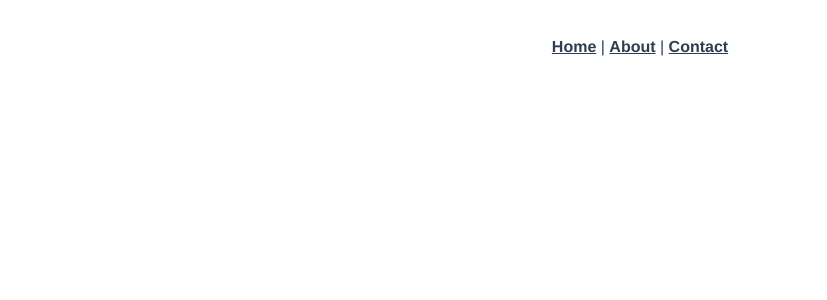
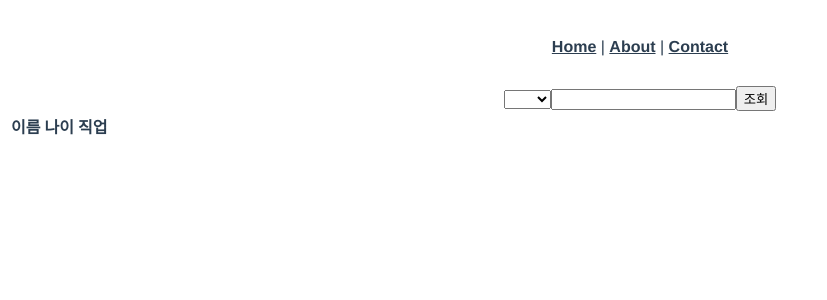
Before and after one commit to jyryuitpro/vue-default, a Vue app: page /search in a window 1280 px wide. Shown: the top 300 px of the page, without its empty margins (0-827 px from the left). Built offline with nearby package versions, Linux system fonts and the light colour scheme.

Commit message:
조회화면, 저장화면 실습

```diff
--- a/src/router/index.js
+++ b/src/router/index.js
@@ -90,9 +90,14 @@ const routes = [
     component: () => import(/* webpackChunkName: "about" */ '../views/Example09.vue')
   },
   {
-    path: '/example10',
-    name: 'Example10',
-    component: () => import(/* webpackChunkName: "about" */ '../views/Example10.vue')
+    path: '/search',
+    name: 'Search',
+    component: () => import(/* webpackChunkName: "about" */ '../views/Search.vue')
+  },
+  {
+    path: '/save',
+    name: 'Save',
+    component: () => import(/* webpackChunkName: "about" */ '../views/Save.vue')
   },
 ]
 
--- /dev/null
+++ b/src/views/Save.vue
@@ -0,0 +1,70 @@
+<template>
+  <div>
+    <input type="text" v-model="userInfo.name">
+    <input type="text" v-model.number="userInfo.age">
+    <input type="text" v-model="userInfo.job">
+    <button type="button" @click="saveUserInfo()">저장</button>
+  </div>
+</template>
+
+<script>
+export default {
+  name: "Save",
+  components: {},
+  data() {
+    return {
+      // name: '',
+      // age: 0,
+      // job: '',
+      userInfo: {
+        name: '',
+        age: 0,
+        job: '',
+      },
+    };
+  },
+  setup() {
+
+  },
+  created() {
+    //Vue Component가 생성이되는 순간에 실행
+  },
+  mounted() {
+    //Html이 실제 화면에 로딩이 되는 순간에 실행
+  },
+  unmounted() {
+    //다른 Component로 이동할 때, 실행
+  },
+  methods: {
+    //Component안에서 사용할 메소드(함수) 정의
+    saveUserInfo() {
+      if(this.userInfo.name == '') {
+        return alert("사용자 이름을 입력하세요.");
+      }
+      if(this.userInfo.age == 0 || this.userInfo.age == '') {
+        return alert("나이를 입력하세요.");
+      }
+
+      // const params = {
+      //   name: this.name,
+      //   age: this.age,
+      //   job: this.job,
+      // }
+
+      const r = this.saveData(this.userInfo);
+      if (r == 'S') {
+        alert('사용자 정보가 생성되엇습니다.')
+      }
+    },
+    saveData(params) {
+      console.log(params);
+      const r = 'S';
+      return r;
+    },
+  },
+}
+</script>
+
+<style scoped>
+
+</style>
--- /dev/null
+++ b/src/views/Search.vue
@@ -0,0 +1,89 @@
+<template>
+  <div>
+    <div>
+      <select v-model="selectedCity">
+        <option :value="city.code" :key="i" v-for="(city, i) in cityList">{{city.name}}</option>
+      </select>
+      <input type="text" v-model="userName" @keyup.enter="searchUserList()"/>
+      <button type="button" @click="searchUserList">조회</button>
+    </div>
+    <div>
+      <table>
+        <thead>
+          <tr>
+            <th>이름</th>
+            <th>나이</th>
+            <th>직업</th>
+          </tr>
+        </thead>
+        <tbody>
+          <tr :key="i" v-for="(person, i) in userList">
+            <td>{{person.name}}</td>
+            <td>{{person.age}}</td>
+            <td>{{person.job}}</td>
+          </tr>
+        </tbody>
+      </table>
+    </div>
+  </div>
+</template>
+
+<script>
+export default {
+  name: "Search",
+  components: {},
+  data() {
+    return {
+      cityList: [
+        {name: '서울', code: '02'},
+        {name: '부산', code: '21'},
+        {name: '제주', code: '064'},
+      ],
+      selectedCity: '',
+      userName: '',
+      userList: [],
+    };
+  },
+  setup() {
+
+  },
+  created() {
+    //Vue Component가 생성이되는 순간에 실행
+  },
+  mounted() {
+    //Html이 실제 화면에 로딩이 되는 순간에 실행
+  },
+  unmounted() {
+    //다른 Component로 이동할 때, 실행
+  },
+  methods: {
+    //Component안에서 사용할 메소드(함수) 정의
+    searchUserList() {
+      // const selectedCity = this.selectedCity;
+      // const userName = this.userName;
+      const params = {
+        selectedCity: this.selectedCity,
+        userName: this.userName,
+      }
+
+      this.userList = this.getUserList(params);
+    },
+    getUserList(params) {
+      console.log(params);
+
+      let list = [
+        {name: '류지영1', age: 31, job: '프로그래머1'},
+        {name: '류지영2', age: 32, job: '프로그래머2'},
+        {name: '류지영3', age: 33, job: '프로그래머3'},
+        {name: '류지영4', age: 34, job: '프로그래머4'},
+      ];
+
+      return list;
+    },
+  },
+}
+</script>
+
+<style scoped>
+
+</style>
```
